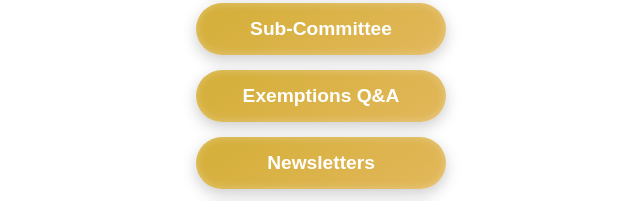
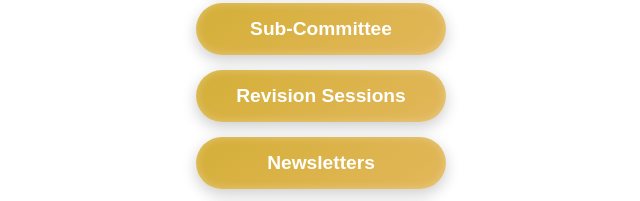
Before and after one commit to hwsas/SAS_Links, a plain HTML site: page index.html in a window 1280 px wide. Shown: the part 458-659 px from the top of the page, 319-959 px from the left. Drawn offline with Linux system fonts and the light colour scheme.

Commit message:
Update index.html

```diff
--- a/index.html
+++ b/index.html
@@ -18,7 +18,7 @@
       <a href="https://forms.office.com/Pages/ResponsePage.aspx?id=8l9CbGVo30Kk245q9jSBPVvVKFNrvAZFstqWO7fNo51UQ09EMThQQllRR1lSODFWMEtUQlI2WVUzNy4u" class="button">Join Us</a>
       <a href="https://www.linkedin.com/company/hwsas/" class="button">LinkedIn</a>
       <a href="https://forms.office.com/e/LUkz8jZNQs" class="button">Sub-Committee</a>
-      <a href="https://forms.office.com/e/7hxHse306H" class="button">Exemptions Q&A</a>
+      <a href="https://docs.google.com/forms/d/e/1FAIpQLSffhZp1HWsje9qwEwIFrfGzo5fv23UNtJsWj14n5QYSvp7uLQ/viewform?usp=sf_link" class="button">Revision Sessions</a>
       <a href="NewsLetter.html" class="button">Newsletters</a>
       <a href="mailto:actuarial.society@hw.ac.uk" class="button">Contact Us</a>
     </div>
```
